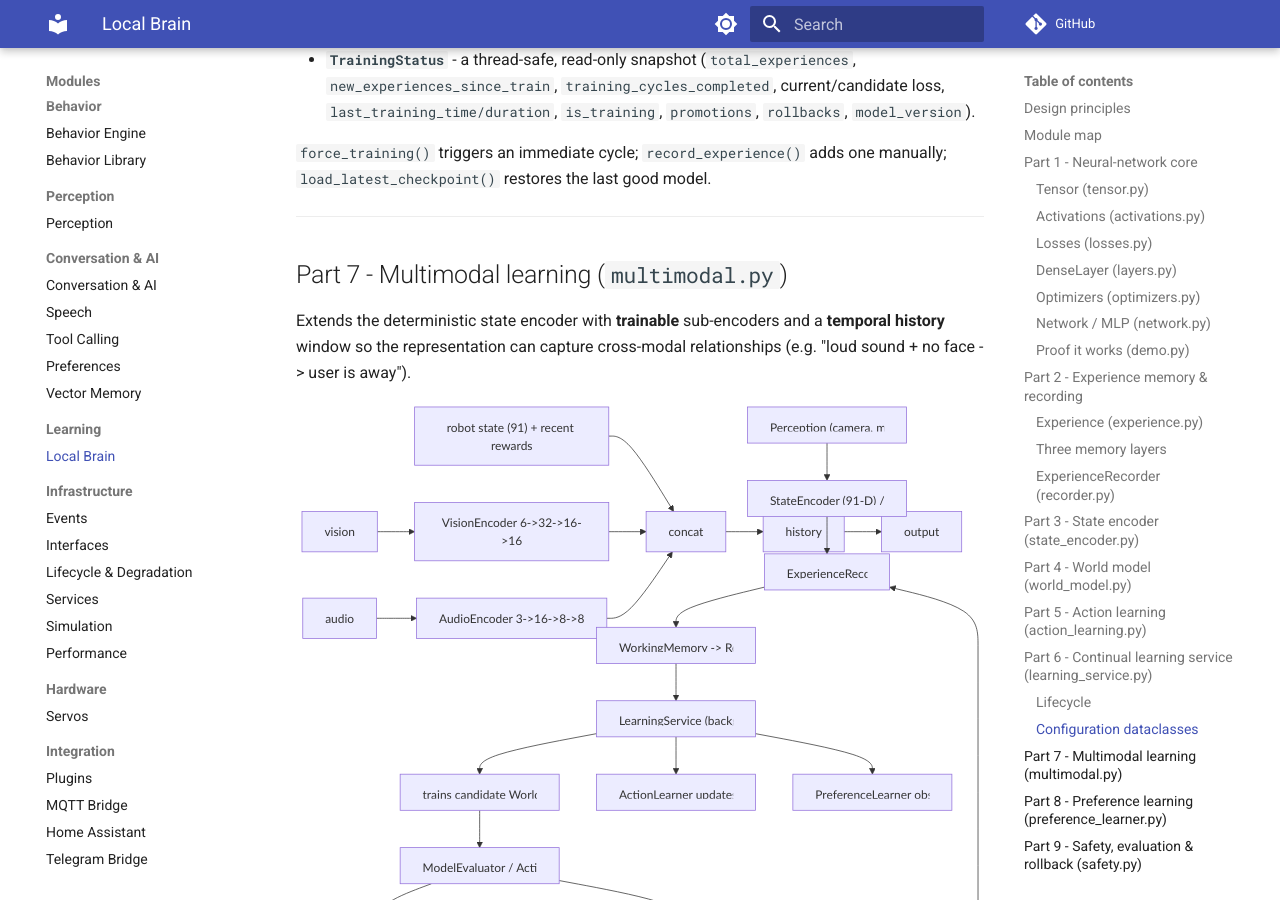
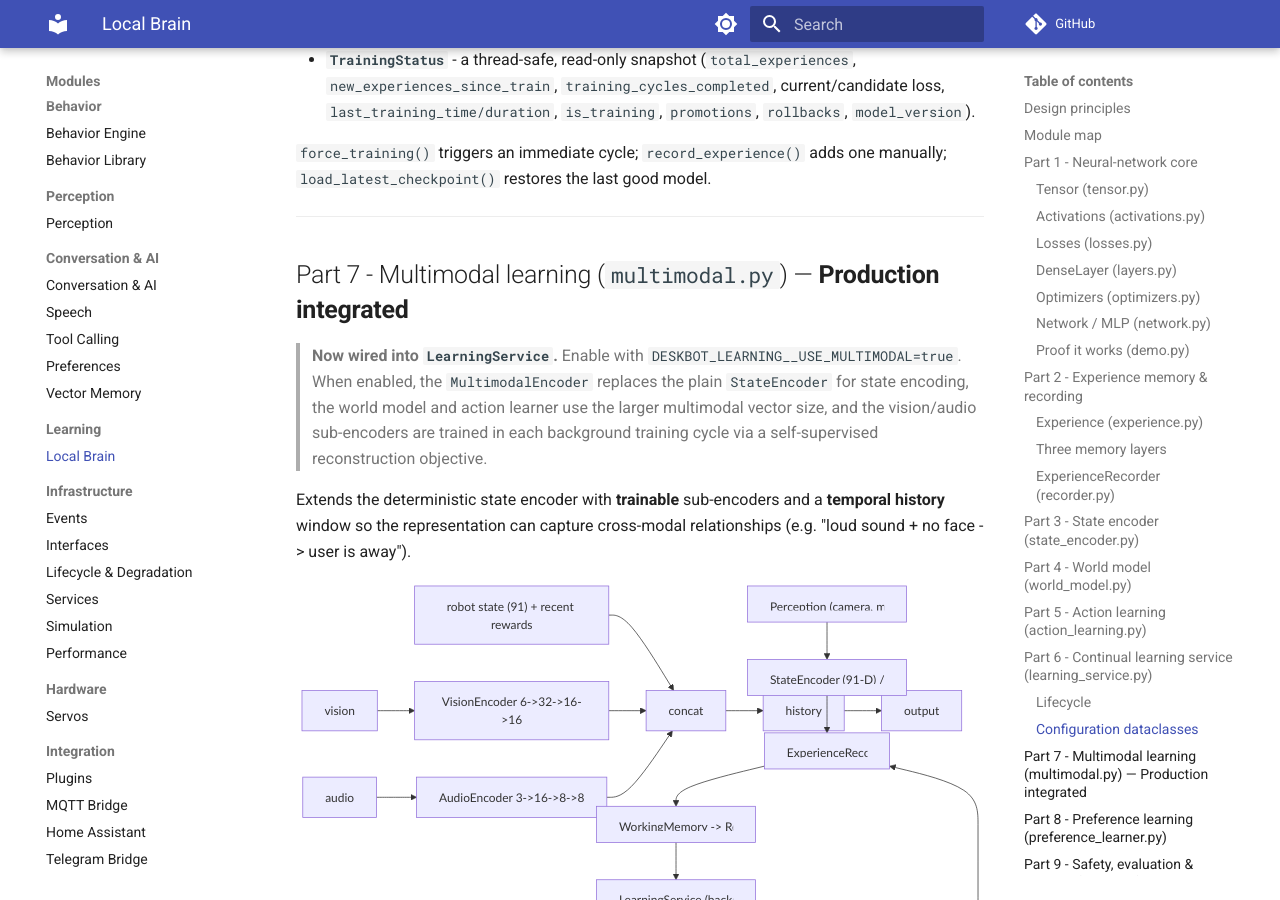
Before and after one commit to well-it-wasnt-me/RON, an MkDocs documentation site: the page built from docs/modules/learning.md, in a window 1280 px wide and 900 px high, scrolled down 7400 px. Built offline with MkDocs 1.6.1 and Material for MkDocs 9.7.7, drawn with Linux system fonts in a browser that asks for light colours; comment, search, counter and statistics services are not loaded; some of the changed text lies outside the part shown.

Commit message:
docs: mark multimodal as production-integrated; add config vars, API fields, and sub-encoder training docs

```diff
--- a/docs/modules/learning.md
+++ b/docs/modules/learning.md
@@ -301,7 +301,15 @@ one manually; `load_latest_checkpoint()` restores the last good model.
 
 ---
 
-## Part 7 - Multimodal learning (`multimodal.py`)
+## Part 7 - Multimodal learning (`multimodal.py`) — **Production integrated**
+
+> **Now wired into `LearningService`.** Enable with
+> `DESKBOT_LEARNING__USE_MULTIMODAL=true`. When enabled, the
+> `MultimodalEncoder` replaces the plain `StateEncoder` for state
+> encoding, the world model and action learner use the larger multimodal
+> vector size, and the vision/audio sub-encoders are trained in each
+> background training cycle via a self-supervised reconstruction
+> objective.
 
 Extends the deterministic state encoder with **trainable** sub-encoders and
 a **temporal history** window so the representation can capture cross-modal
@@ -404,6 +412,8 @@ All parameters are environment-configurable via `DESKBOT_LEARNING__*`
 | `DESKBOT_LEARNING__CHECKPOINT_DIR`               | `~/.deskbot/checkpoints`    | Checkpoint dir                          |
 | `DESKBOT_LEARNING__KEEP_LAST_N_CHECKPOINTS`      | `5`                         | Checkpoints kept on disk                |
 | `DESKBOT_LEARNING__PROMOTE_THRESHOLD`            | `1.0`                       | Promotion improvement factor            |
+| `DESKBOT_LEARNING__USE_MULTIMODAL`               | `false`                     | Use trainable multimodal encoder       |
+| `DESKBOT_LEARNING__MULTIMODAL_HISTORY_LENGTH`     | `5`                         | Temporal history snapshots (0 = none)   |
 
 ### CLI (`robot.cli.learning`)
 
@@ -418,9 +428,9 @@ Router prefix `/api/v1/learning`:
 
 | Method | Path           | Returns                                                                                                     |
 |--------|----------------|-------------------------------------------------------------------------------------------------------------|
-| `GET`  | `/status`      | `TrainingStatus` snapshot (experiences, losses, cycles, promotions/rollbacks, model version, `is_training`) |
+| `GET`  | `/status`      | `TrainingStatus` snapshot (experiences, losses, cycles, promotions/rollbacks, model version, `is_training`, `use_multimodal`, `multimodal_state_size`) |
 | `GET`  | `/preferences` | Learned preferences + total tracked patterns                                                                |
-| `GET`  | `/config`      | Schedule, resource limits, checkpoint config                                                                |
+| `GET`  | `/config`      | Schedule, resource limits, checkpoint config, multimodal config                                            |
 | `POST` | `/train`       | Force an immediate training cycle                                                                           |
 
 ### Web dashboard
@@ -461,6 +471,10 @@ DESKBOT_LEARNING__ENABLED=true
    which constructs (from `settings.learning`):
    - a `LearningSchedule`, `ResourceLimits`, and `CheckpointConfig`,
    - a `LearningService` with a `WorldModel`, `ActionLearner`,
+   -   when `use_multimodal=true`, a `MultimodalEncoder` wrapping the
+     `StateEncoder` with trainable vision/audio sub-encoders + temporal
+     history; the world model and action learner use the larger
+     `multimodal_size()` state dimension,
      `ExperienceRecorder`, `WorkingMemory` and `ReplayBuffer` sized from
      config (`working_memory_capacity`, `replay_buffer_capacity`,
      `replay_seed`),
```
Also changed, not shown: docs/architecture/learning.md (+5 -1 lines), docs/architecture/production-learning.md (+6 -0 lines), docs/assets/openapi.yaml (+10 -0 lines).
